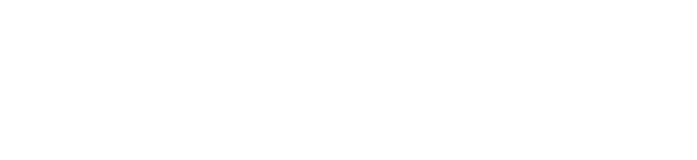
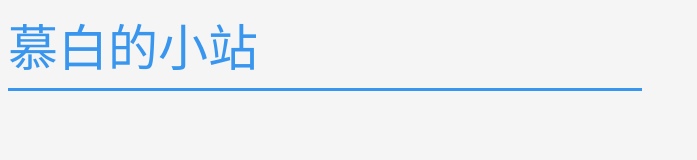
Before and after one commit to MUbai79900/WebProject, a plain HTML site: page index.html in a window 1280 px wide. Shown: the whole page, without its empty margins (0-697 px from the left). Drawn offline with Linux system fonts and the light colour scheme; files whose address does not match are found by name.

Commit message:
2024.3.7

```diff
--- a/index.html
+++ b/index.html
@@ -6,11 +6,21 @@
     <meta name="keywords" content="慕白，二次元论坛">
     <meta name="description" content="游戏，动漫，二次元，论坛">
     <meta name="author" content="MuBai">
-    <link href="main.css" rel="stylesheet" type="E:\GIT File\WebProject\main.css" />
+    <link rel="stylesheet" type="text/css" href="E:\GIT File\WebProject\main.css">
     <title>慕白的小站</title>
 </head>
 <head>
-
+    <style>
+        body
+        {
+            background-color: #F5F5F5;
+        }
+    </style>
+    <t1><!--标题-->
+        慕白的小站
+    </t1>
+    <hr width="50%" color="#3896ee" size="3px" align="left" />
+    <!--TODO标题部分已经完成，下一步搞导航栏-->
 </head>
 <body>
 
--- a/main.css
+++ b/main.css
@@ -1,3 +1,7 @@
 main{
     background-color: #e2e1e4;
 }
+t1{
+    color: #3896ee;
+    font-size: 50px;
+}
```
